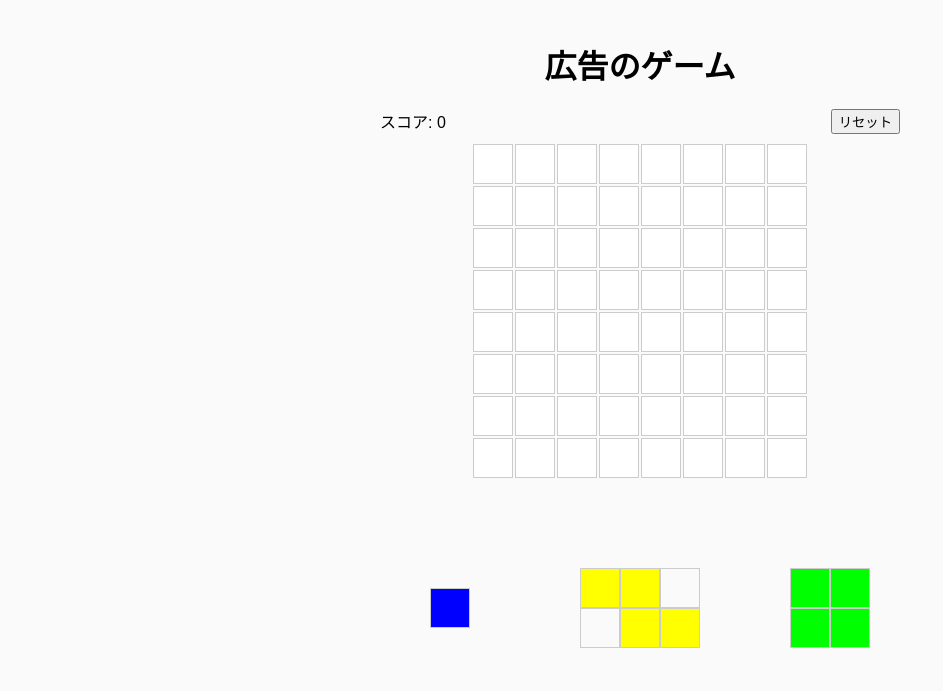
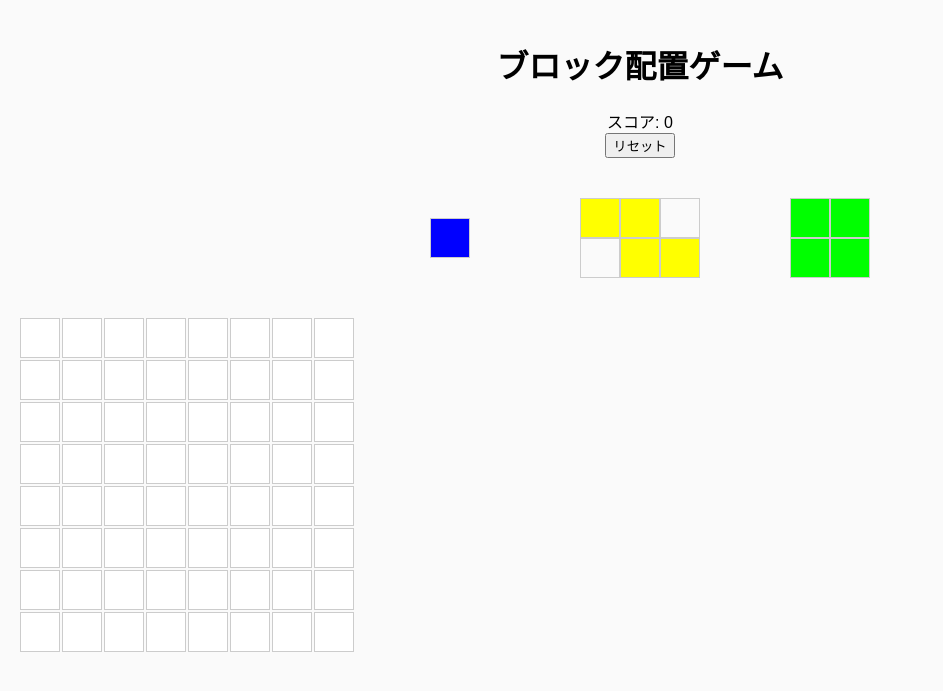
Before and after one commit to tuchil/blockgame, a plain HTML site: page index.html in a window 1280 px wide. Shown: the whole page, without its empty margins (0-943 px from the left). Drawn offline with Linux system fonts and the light colour scheme.

Commit message:
Update index.html

```diff
--- a/index.html
+++ b/index.html
@@ -2,21 +2,16 @@
 <html lang="ja">
 <head>
   <meta charset="UTF-8" />
-  <meta name="viewport" content="width=device-width, initial-scale=1.0"/>
   <title>ブロック配置ゲーム</title>
   <link rel="stylesheet" href="style.css" />
 </head>
 <body>
-  <h1>広告のゲーム</h1>
-  <div id="top-bar">
-    <div id="score">スコア: 0</div>
-    <button id="reset-btn">リセット</button>
-  </div>
-  <div id="game-container">
-    <div id="game-board"></div>
-    <div id="block-picker"></div>
-  </div>
-  <div id="game-over">Game Over</div>
+  <h1>ブロック配置ゲーム</h1>
+  <div id="score">スコア: 0</div>
+  <button id="reset-btn">リセット</button>
+  <div id="block-picker"></div>
+  <div id="game-board"></div>
+  <div id="game-over">Game Over!</div>
   <script src="script.js"></script>
 </body>
 </html>
```
